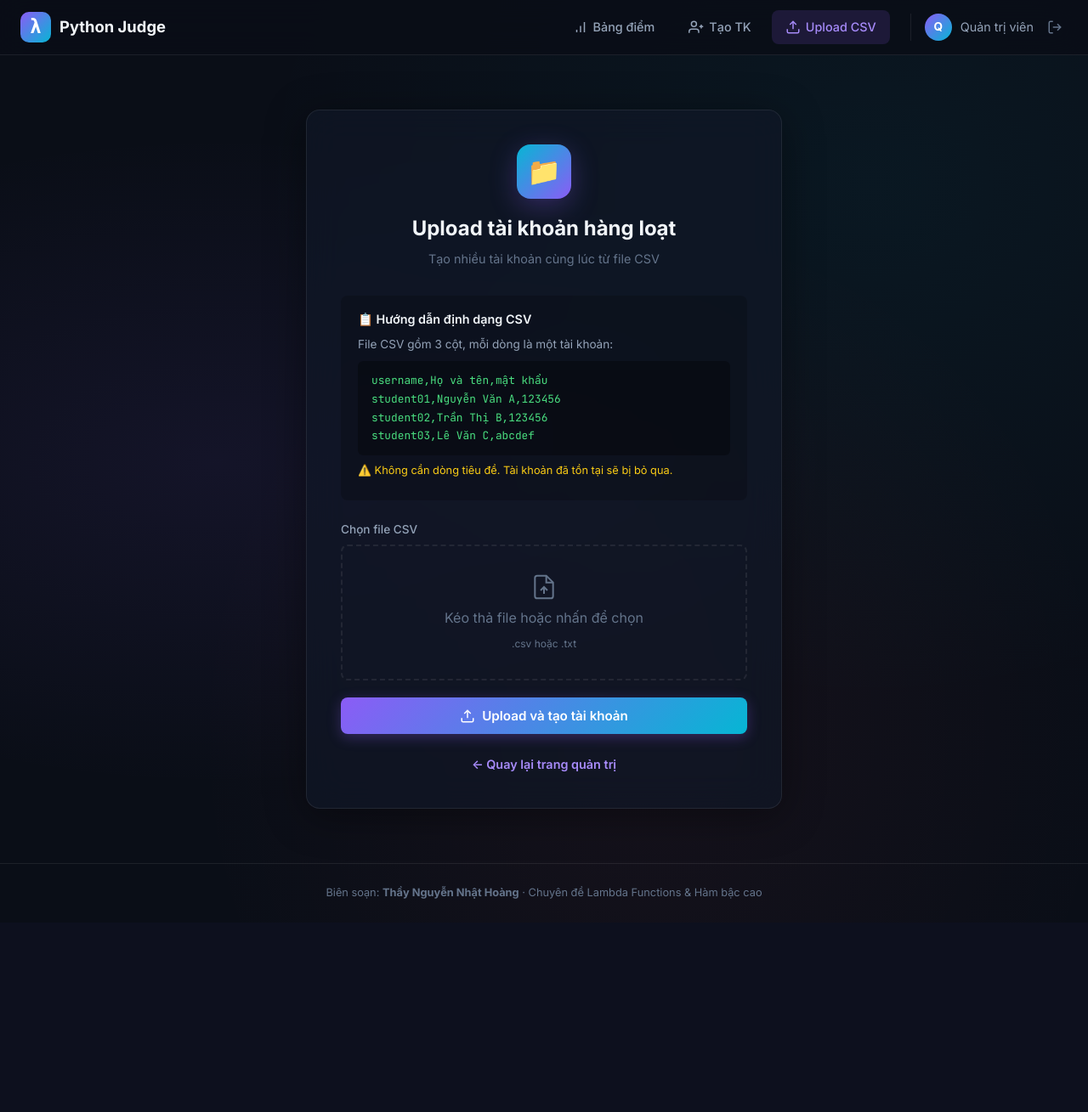
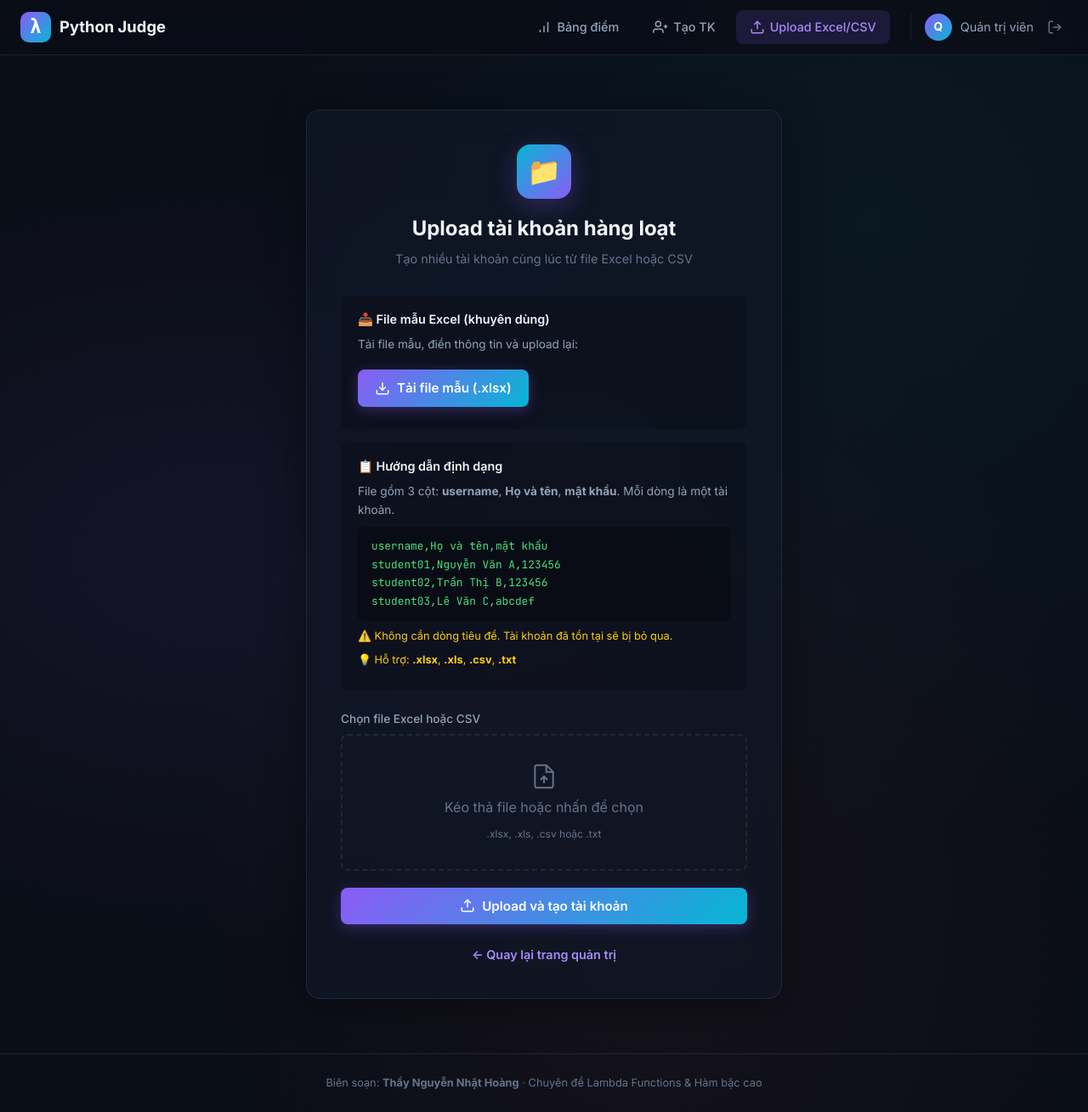
Before and after one commit to hoangnnNSHM-lab/python-judge, a Flask app: page /admin/bulk-upload in a window 1280 px wide. Shown: the whole page at 85% size. Before the commit the page ends 1058 px from the top, so only its background shows below. Run offline with Flask 3, Linux system fonts and the light colour scheme; a user stored in the database is signed in.

Commit message:
feat: add robust XLSX upload support with openpyxl

```diff
--- a/requirements.txt
+++ b/requirements.txt
@@ -2,3 +2,4 @@ flask==3.1.3
 flask-sqlalchemy==3.1.1
 flask-login==0.6.3
 werkzeug==3.1.7
+openpyxl==3.1.5
--- a/templates/admin_bulk_upload.html
+++ b/templates/admin_bulk_upload.html
@@ -7,24 +7,38 @@
         <div class="auth-header">
             <div class="auth-icon" style="background: linear-gradient(135deg, #06b6d4, #8b5cf6);">📁</div>
             <h1>Upload tài khoản hàng loạt</h1>
-            <p class="auth-subtitle">Tạo nhiều tài khoản cùng lúc từ file CSV</p>
+            <p class="auth-subtitle">Tạo nhiều tài khoản cùng lúc từ file Excel hoặc CSV</p>
+        </div>
+
+        <div class="csv-guide" style="margin-bottom: 16px;">
+            <h3>📥 File mẫu Excel (khuyên dùng)</h3>
+            <p>Tải file mẫu, điền thông tin và upload lại:</p>
+            <a href="{{ url_for('admin_download_template') }}" class="btn btn-primary" style="display:inline-flex;align-items:center;gap:8px;margin:10px 0;font-size:0.95rem;padding:10px 20px;text-decoration:none;">
+                <svg width="18" height="18" viewBox="0 0 24 24" fill="none" stroke="currentColor" stroke-width="2">
+                    <path d="M21 15v4a2 2 0 01-2 2H5a2 2 0 01-2-2v-4"/>
+                    <polyline points="7 10 12 15 17 10"/>
+                    <line x1="12" y1="15" x2="12" y2="3"/>
+                </svg>
+                Tải file mẫu (.xlsx)
+            </a>
         </div>
 
         <div class="csv-guide">
-            <h3>📋 Hướng dẫn định dạng CSV</h3>
-            <p>File CSV gồm 3 cột, mỗi dòng là một tài khoản:</p>
+            <h3>📋 Hướng dẫn định dạng</h3>
+            <p>File gồm 3 cột: <strong>username</strong>, <strong>Họ và tên</strong>, <strong>mật khẩu</strong>. Mỗi dòng là một tài khoản.</p>
             <pre class="csv-example">username,Họ và tên,mật khẩu
 student01,Nguyễn Văn A,123456
 student02,Trần Thị B,123456
 student03,Lê Văn C,abcdef</pre>
             <p class="csv-note">⚠️ Không cần dòng tiêu đề. Tài khoản đã tồn tại sẽ bị bỏ qua.</p>
+            <p class="csv-note" style="color: var(--text-muted); margin-top: 4px;">💡 Hỗ trợ: <strong>.xlsx</strong>, <strong>.xls</strong>, <strong>.csv</strong>, <strong>.txt</strong></p>
         </div>
 
         <form method="POST" enctype="multipart/form-data" class="auth-form">
             <div class="form-group">
-                <label for="csv_file">Chọn file CSV</label>
+                <label for="csv_file">Chọn file Excel hoặc CSV</label>
                 <div class="file-upload-wrapper">
-                    <input type="file" id="csv_file" name="csv_file" accept=".csv,.txt" required>
+                    <input type="file" id="csv_file" name="csv_file" accept=".xlsx,.xls,.csv,.txt" required>
                     <div class="file-upload-display" id="file-display">
                         <svg width="32" height="32" viewBox="0 0 24 24" fill="none" stroke="currentColor"
                             stroke-width="1.5">
@@ -34,7 +48,7 @@ student03,Lê Văn C,abcdef</pre>
                             <polyline points="9 15 12 12 15 15" />
                         </svg>
                         <span>Kéo thả file hoặc nhấn để chọn</span>
-                        <small>.csv hoặc .txt</small>
+                        <small>.xlsx, .xls, .csv hoặc .txt</small>
                     </div>
                 </div>
             </div>
--- a/templates/admin_dashboard.html
+++ b/templates/admin_dashboard.html
@@ -16,7 +16,7 @@
         </a>
         <a href="{{ url_for('admin_bulk_upload') }}" class="btn btn-secondary" id="btn-bulk-upload">
             <svg width="18" height="18" viewBox="0 0 24 24" fill="none" stroke="currentColor" stroke-width="2"><path d="M21 15v4a2 2 0 01-2 2H5a2 2 0 01-2-2v-4"/><polyline points="17 8 12 3 7 8"/><line x1="12" y1="3" x2="12" y2="15"/></svg>
-            Upload hàng loạt (CSV)
+            Upload hàng loạt
         </a>
     </div>
 
--- a/templates/base.html
+++ b/templates/base.html
@@ -49,9 +49,9 @@
                         <polyline points="17 8 12 3 7 8" />
                         <line x1="12" y1="3" x2="12" y2="15" />
                     </svg>
-                    Upload CSV
+                    Upload Excel/CSV
                 </a>
-                {% else %}
+               {% else %}
                 <a href="{{ url_for('problem_list') }}"
                     class="nav-link {% if request.endpoint == 'problem_list' %}active{% endif %}">
                     <svg width="18" height="18" viewBox="0 0 24 24" fill="none" stroke="currentColor" stroke-width="2">
```
